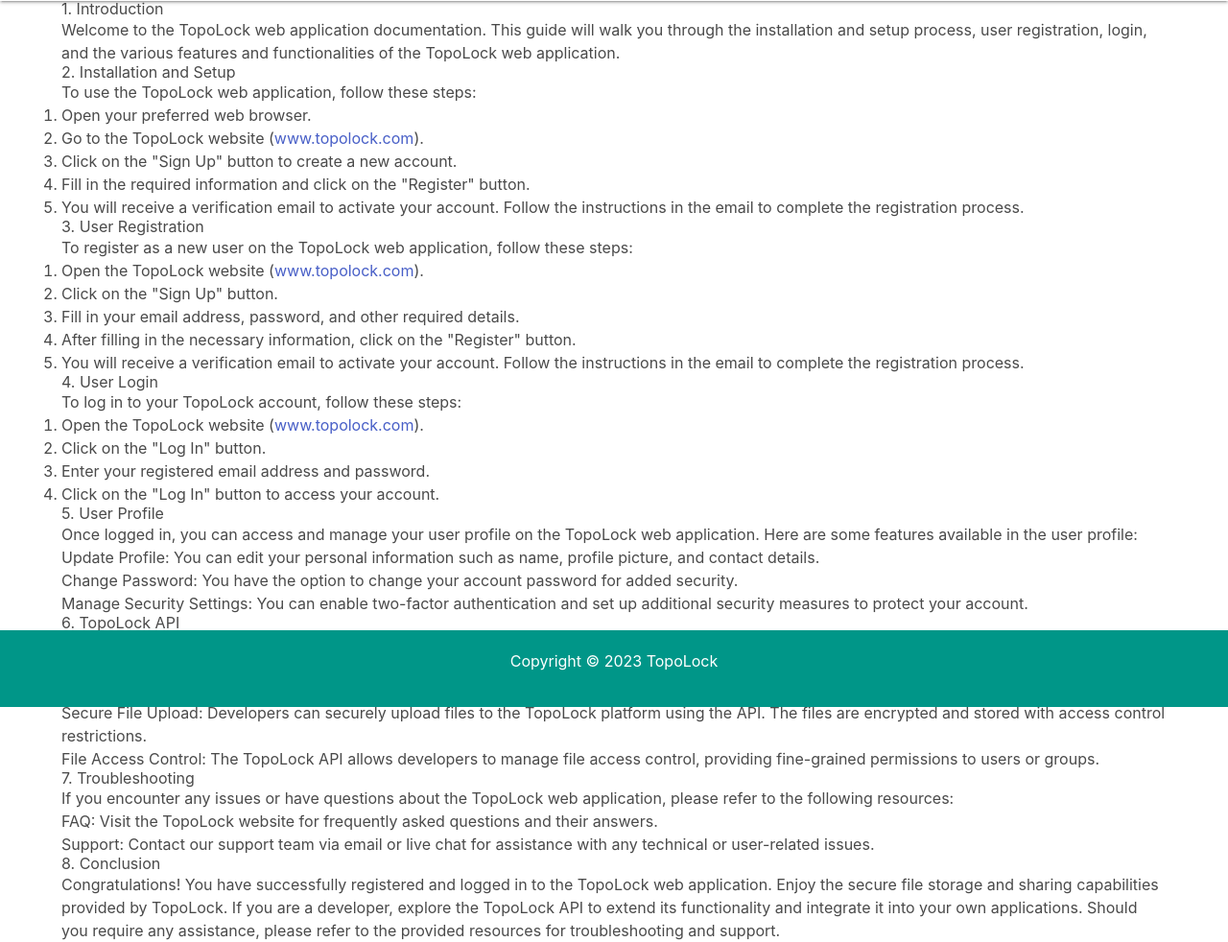
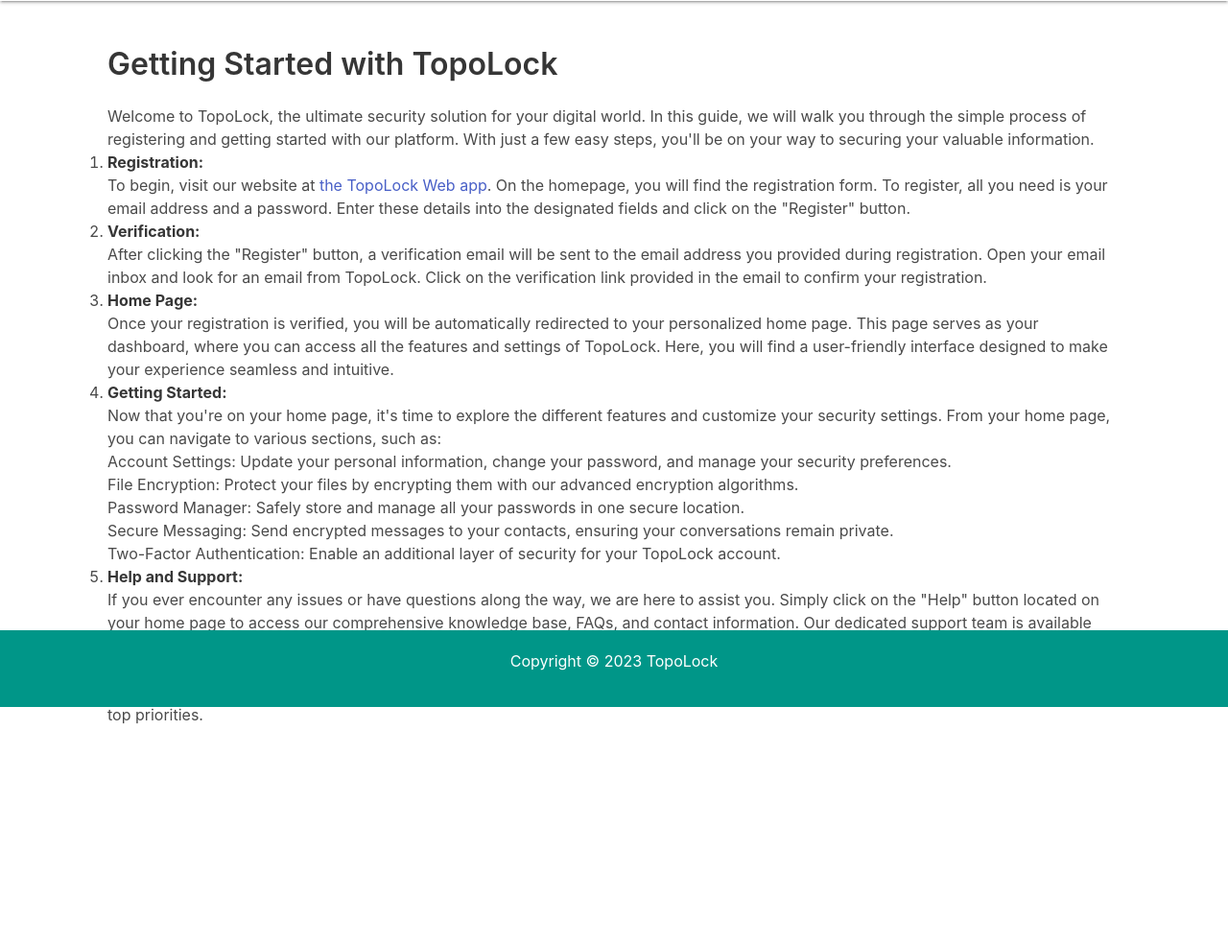
Before and after one commit to williammabotjaeng/voxbillium, a Flask app: page /docs in a window 1280 px wide. Shown: the part 63-1045 px from the top of the page at 96% size. After the commit the page ends 818 px from the top, so only its background shows below. Run offline with Flask 3, Linux system fonts and the light colour scheme.

Commit message:
TopLock web app, Getting Started, docs.html

```diff
--- a/templates/docs.html
+++ b/templates/docs.html
@@ -6,62 +6,41 @@
 
 {% block content %}
 <div class="container">
-<h2 id="introduction">1. Introduction</h2>
-<p>Welcome to the TopoLock web application documentation. This guide will walk you through the installation and setup process, user registration, login, and the various features and functionalities of the TopoLock web application.</p>
-
-<h2 id="installation-and-setup">2. Installation and Setup</h2>
-<p>To use the TopoLock web application, follow these steps:</p>
-<ol>
-    <li>Open your preferred web browser.</li>
-    <li>Go to the TopoLock website (<a href="http://www.topolock.com">www.topolock.com</a>).</li>
-    <li>Click on the "Sign Up" button to create a new account.</li>
-    <li>Fill in the required information and click on the "Register" button.</li>
-    <li>You will receive a verification email to activate your account. Follow the instructions in the email to complete the registration process.</li>
-</ol>
-
-<h2 id="user-registration">3. User Registration</h2>
-<p>To register as a new user on the TopoLock web application, follow these steps:</p>
-<ol>
-    <li>Open the TopoLock website (<a href="http://www.topolock.com">www.topolock.com</a>).</li>
-    <li>Click on the "Sign Up" button.</li>
-    <li>Fill in your email address, password, and other required details.</li>
-    <li>After filling in the necessary information, click on the "Register" button.</li>
-    <li>You will receive a verification email to activate your account. Follow the instructions in the email to complete the registration process.</li>
-</ol>
-
-<h2 id="user-login">4. User Login</h2>
-<p>To log in to your TopoLock account, follow these steps:</p>
-<ol>
-    <li>Open the TopoLock website (<a href="http://www.topolock.com">www.topolock.com</a>).</li>
-    <li>Click on the "Log In" button.</li>
-    <li>Enter your registered email address and password.</li>
-    <li>Click on the "Log In" button to access your account.</li>
-</ol>
-
-<h2 id="user-profile">5. User Profile</h2>
-<p>Once logged in, you can access and manage your user profile on the TopoLock web application. Here are some features available in the user profile:</p>
-<ul>
-    <li>Update Profile: You can edit your personal information such as name, profile picture, and contact details.</li>
-    <li>Change Password: You have the option to change your account password for added security.</li>
-    <li>Manage Security Settings: You can enable two-factor authentication and set up additional security measures to protect your account.</li>
-</ul>
-
-<h2 id="topolock-api">6. TopoLock API</h2>
-<p>The TopoLock web application provides a comprehensive API for developers to integrate its secure file storage and sharing capabilities into their own applications. Here are some key features of the TopoLock API:</p>
-<ul>
-    <li>API Authentication: Developers can obtain API keys and access tokens to authenticate their requests to the TopoLock API.</li>
-    <li>Secure File Upload: Developers can securely upload files to the TopoLock platform using the API. The files are encrypted and stored with access control restrictions.</li>
-    <li>File Access Control: The TopoLock API allows developers to manage file access control, providing fine-grained permissions to users or groups.</li>
-</ul>
-
-<h2 id="troubleshooting">7. Troubleshooting</h2>
-<p>If you encounter any issues or have questions about the TopoLock web application, please refer to the following resources:</p>
-<ul>
-    <li>FAQ: Visit the TopoLock website for frequently asked questions and their answers.</li>
-    <li>Support: Contact our support team via email or live chat for assistance with any technical or user-related issues.</li>
-</ul>
-
-<h2 id="conclusion">8. Conclusion</h2>
-<p>Congratulations! You have successfully registered and logged in to the TopoLock web application. Enjoy the secure file storage and sharing capabilities provided by TopoLock. If you are a developer, explore the TopoLock API to extend its functionality and integrate it into your own applications. Should you require any assistance, please refer to the provided resources for troubleshooting and support.</p>
+    <section class="section">
+        <div class="container">
+          <h1 class="title">Getting Started with TopoLock</h1>
+          <p>Welcome to TopoLock, the ultimate security solution for your digital world. In this guide, we will walk you through the simple process of registering and getting started with our platform. With just a few easy steps, you'll be on your way to securing your valuable information.</p>
+          <ol>
+            <li>
+              <strong>Registration:</strong>
+              <p>To begin, visit our website at <a href="https://topolock-8e62961f8566.herokuapp.com/">the TopoLock Web app</a>. On the homepage, you will find the registration form. To register, all you need is your email address and a password. Enter these details into the designated fields and click on the "Register" button.</p>
+            </li>
+            <li>
+              <strong>Verification:</strong>
+              <p>After clicking the "Register" button, a verification email will be sent to the email address you provided during registration. Open your email inbox and look for an email from TopoLock. Click on the verification link provided in the email to confirm your registration.</p>
+            </li>
+            <li>
+              <strong>Home Page:</strong>
+              <p>Once your registration is verified, you will be automatically redirected to your personalized home page. This page serves as your dashboard, where you can access all the features and settings of TopoLock. Here, you will find a user-friendly interface designed to make your experience seamless and intuitive.</p>
+            </li>
+            <li>
+              <strong>Getting Started:</strong>
+              <p>Now that you're on your home page, it's time to explore the different features and customize your security settings. From your home page, you can navigate to various sections, such as:</p>
+              <ul>
+                <li>Account Settings: Update your personal information, change your password, and manage your security preferences.</li>
+                <li>File Encryption: Protect your files by encrypting them with our advanced encryption algorithms.</li>
+                <li>Password Manager: Safely store and manage all your passwords in one secure location.</li>
+                <li>Secure Messaging: Send encrypted messages to your contacts, ensuring your conversations remain private.</li>
+                <li>Two-Factor Authentication: Enable an additional layer of security for your TopoLock account.</li>
+              </ul>
+            </li>
+            <li>
+              <strong>Help and Support:</strong>
+              <p>If you ever encounter any issues or have questions along the way, we are here to assist you. Simply click on the "Help" button located on your home page to access our comprehensive knowledge base, FAQs, and contact information. Our dedicated support team is available 24/7 to ensure a smooth and secure experience for all our users.</p>
+            </li>
+          </ol>
+          <p>That's it! You're all set to explore the world of TopoLock and take control of your digital security. Remember to keep your email and password safe, as they are crucial for accessing your account. Thank you for choosing TopoLock, where your privacy and security are our top priorities.</p>
+        </div>
+      </section>
 </div>
 {% endblock %}
```
